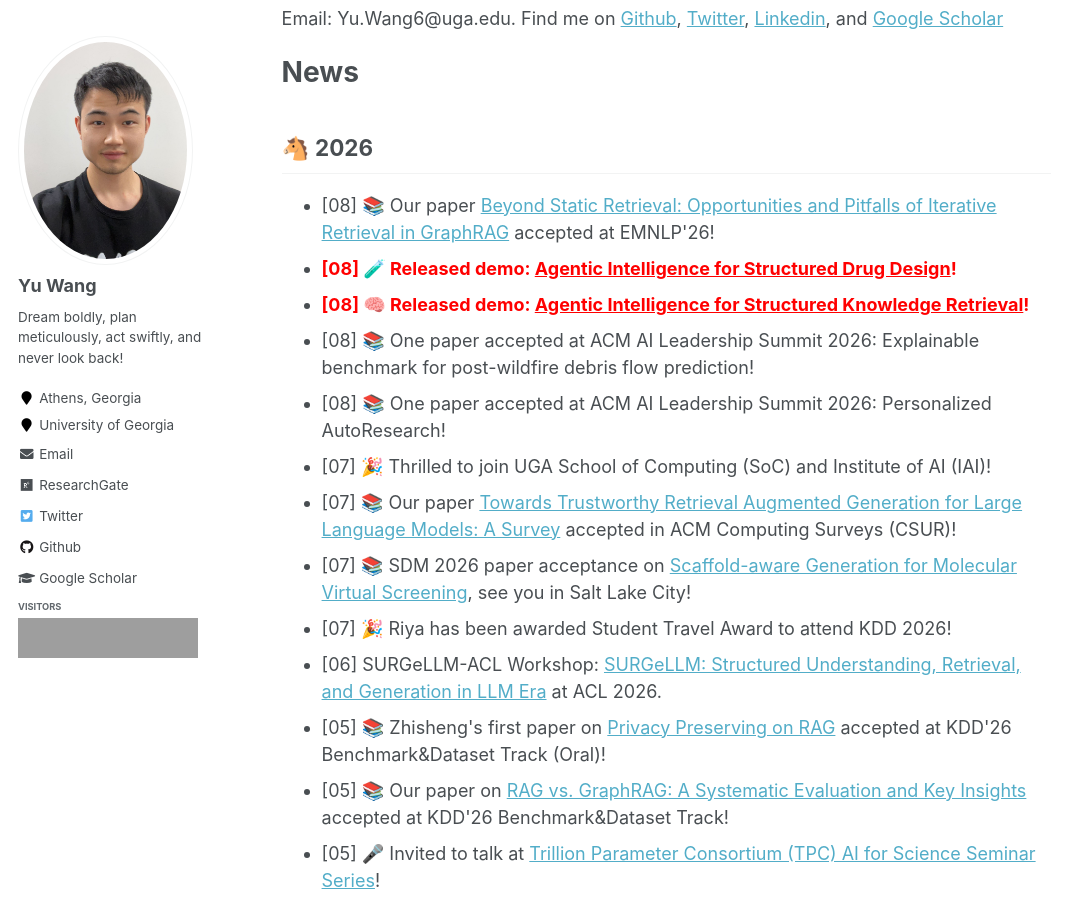
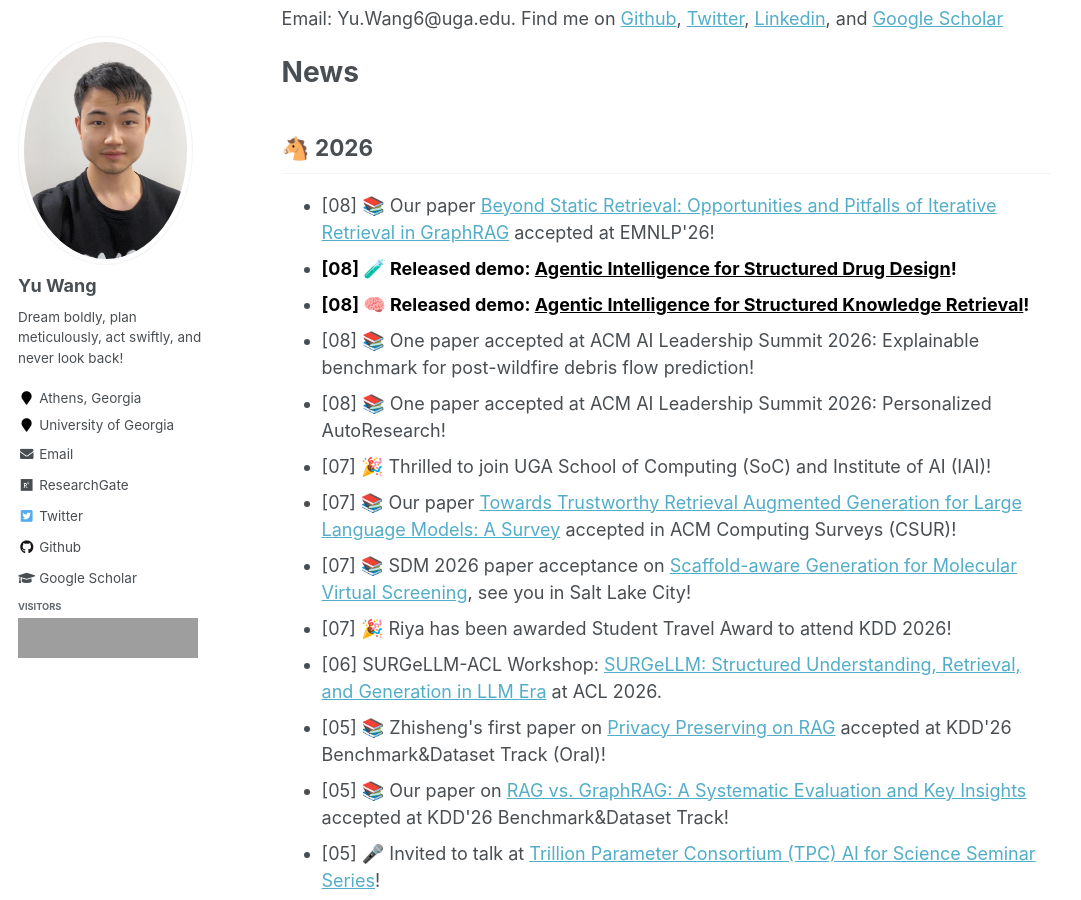
Before and after one commit to yuwang0103/yuwang0103.github.io, a Jekyll site: the page built from _pages/about.md, in a window 1280 px wide and 900 px high, scrolled down 1127 px. Shown: the whole window, without its empty margins (0-1081 px from the left). Built offline with Jekyll 4.4.1, drawn with Linux system fonts in a browser that asks for light colours; grey boxes are pictures that could not be loaded.

Commit message:
Use black demo news links

```diff
--- a/_pages/about.md
+++ b/_pages/about.md
@@ -37,8 +37,8 @@
 -----
 <ul>
 <li>[08] 📚 Our paper <a href='https://arxiv.org/abs/2509.25530'>Beyond Static Retrieval: Opportunities and Pitfalls of Iterative Retrieval in GraphRAG</a> accepted at EMNLP'26!</li>
-<li><span style="color:red"><b>[08] 🧪 Released demo: <a href='https://kindlab-fly.github.io/projects/agentic-structured-drug-design/' style="color:red">Agentic Intelligence for Structured Drug Design</a>!</b></span></li>
-<li><span style="color:red"><b>[08] 🧠 Released demo: <a href='https://kindlab-fly.github.io/projects/nsf-III-GraphRAG/' style="color:red">Agentic Intelligence for Structured Knowledge Retrieval</a>!</b></span></li>
+<li><span style="color:black"><b>[08] 🧪 Released demo: <a href='https://kindlab-fly.github.io/projects/agentic-structured-drug-design/' style="color:black">Agentic Intelligence for Structured Drug Design</a>!</b></span></li>
+<li><span style="color:black"><b>[08] 🧠 Released demo: <a href='https://kindlab-fly.github.io/projects/nsf-III-GraphRAG/' style="color:black">Agentic Intelligence for Structured Knowledge Retrieval</a>!</b></span></li>
 <li>[08] 📚 One paper accepted at ACM AI Leadership Summit 2026: Explainable benchmark for post-wildfire debris flow prediction!</li>
 <li>[08] 📚 One paper accepted at ACM AI Leadership Summit 2026: Personalized AutoResearch!</li>
 <li>[07] 🎉 Thrilled to join UGA School of Computing (SoC) and Institute of AI (IAI)!</li>
```
